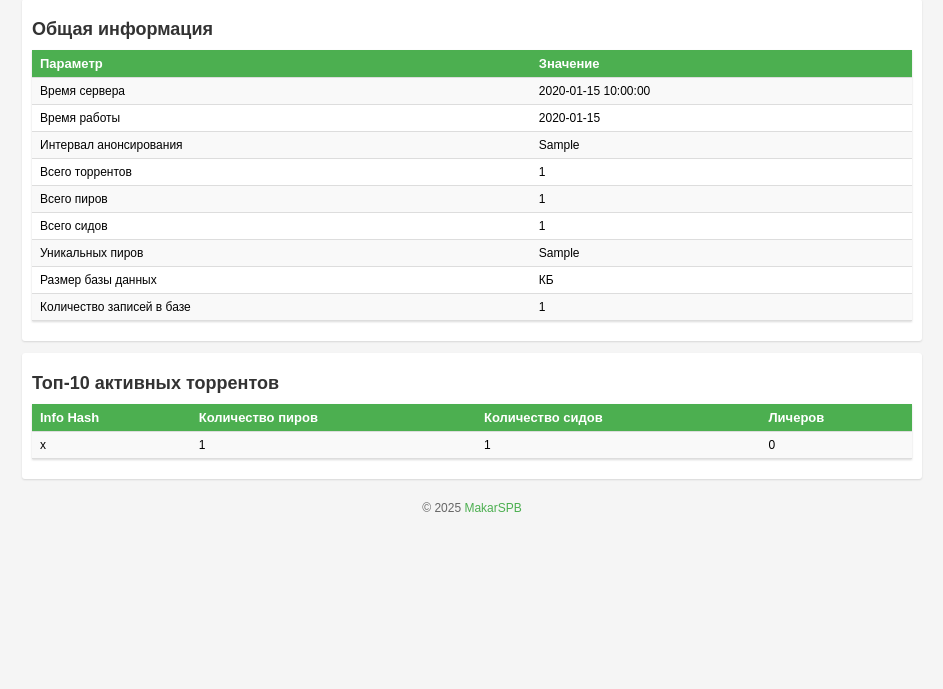
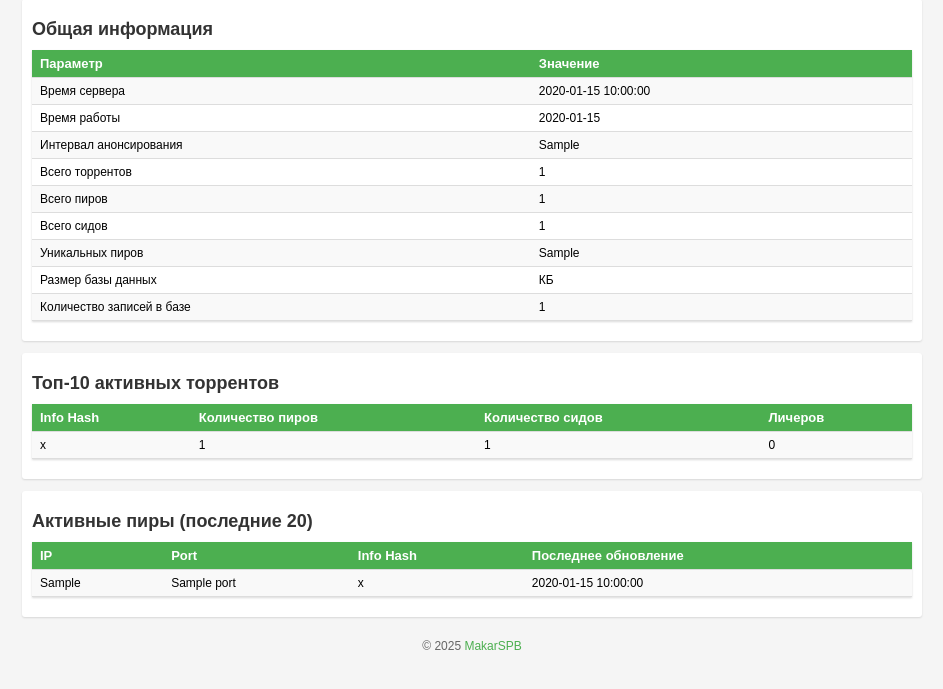
Before and after one commit to Makar-aka/retracker, a Flask app: template templates/stats.html in a window 1280 px wide. Shown: the part 40-729 px from the top of the page, without its empty margins (168-1111 px from the left). Run offline with Flask 3, Linux system fonts and the light colour scheme; the template is opened without the code that fills it: most values are stand-ins (such as "Sample title", 1, 10 or a date in 2020).

Commit message:
Добавить отображение активных пиров в статистике
В функции `stats()` теперь извлекается список последних 20 активных пиров из базы данных.
Каждому пиру декодируется IP-адрес и `info_hash`, а также форматируется время последнего обновления.
Эти данные добавляются в словарь `stats_data`, который передается в шаблон.

В файле `stats.html` добавлен новый блок, отображающий таблицу с информацией о последних 20 активных пирах, включая IP, порт, `info_hash` и время последнего обновления.
Это улучшает пользовательский интерфейс, позволяя видеть активные пиры на странице статистики.

```diff
--- a/main.py
+++ b/main.py
@@ -341,6 +341,21 @@ def stats():
         total_records = db.query("SELECT COUNT(*) as cnt FROM tracker")
         record_count = total_records[0]['cnt'] if total_records else 0
 
+        # Получаем список последних 20 активных пиров
+        active_peers = db.query("""
+            SELECT info_hash, ip, port, update_time
+            FROM tracker
+            WHERE update_time > ?
+            ORDER BY update_time DESC
+            LIMIT 20
+        """, (now - tr_cfg.announce_interval,))
+
+        # Декодируем IP и info_hash для отображения
+        for peer in active_peers:
+            peer['ip'] = decode_ip(peer['ip'])
+            peer['info_hash'] = peer['info_hash'].hex() if isinstance(peer['info_hash'], bytes) else peer['info_hash']
+            peer['update_time'] = datetime.datetime.fromtimestamp(peer['update_time']).strftime('%Y-%m-%d %H:%M:%S')
+
         stats_data = {
             'server_time': datetime.datetime.fromtimestamp(now).strftime('%Y-%m-%d %H:%M:%S'),
             'uptime': str(datetime.timedelta(seconds=int(time.time() - app.start_time))),
@@ -349,6 +364,7 @@ def stats():
             'top_torrents': [dict(t) for t in (top_torrents if top_torrents else [])],
             'db_size': db_size,
             'record_count': record_count,
+            'active_peers': active_peers,
             'current_year': datetime.datetime.now().year
         }
 
--- a/templates/stats.html
+++ b/templates/stats.html
@@ -159,6 +159,26 @@
             </table>
         </div>
 
+        <div class="info-block">
+            <h2>Активные пиры (последние 20)</h2>
+            <table>
+                <tr>
+                    <th>IP</th>
+                    <th>Port</th>
+                    <th>Info Hash</th>
+                    <th>Последнее обновление</th>
+                </tr>
+                {% for peer in active_peers %}
+                <tr>
+                    <td>{{ peer.ip }}</td>
+                    <td>{{ peer.port }}</td>
+                    <td>{{ peer.info_hash }}</td>
+                    <td>{{ peer.update_time }}</td>
+                </tr>
+                {% endfor %}
+            </table>
+        </div>
+
         <div class="copyright">
             © 2025 <a href="https://github.com/Makar-aka" target="_blank">MakarSPB</a>
         </div>
```
